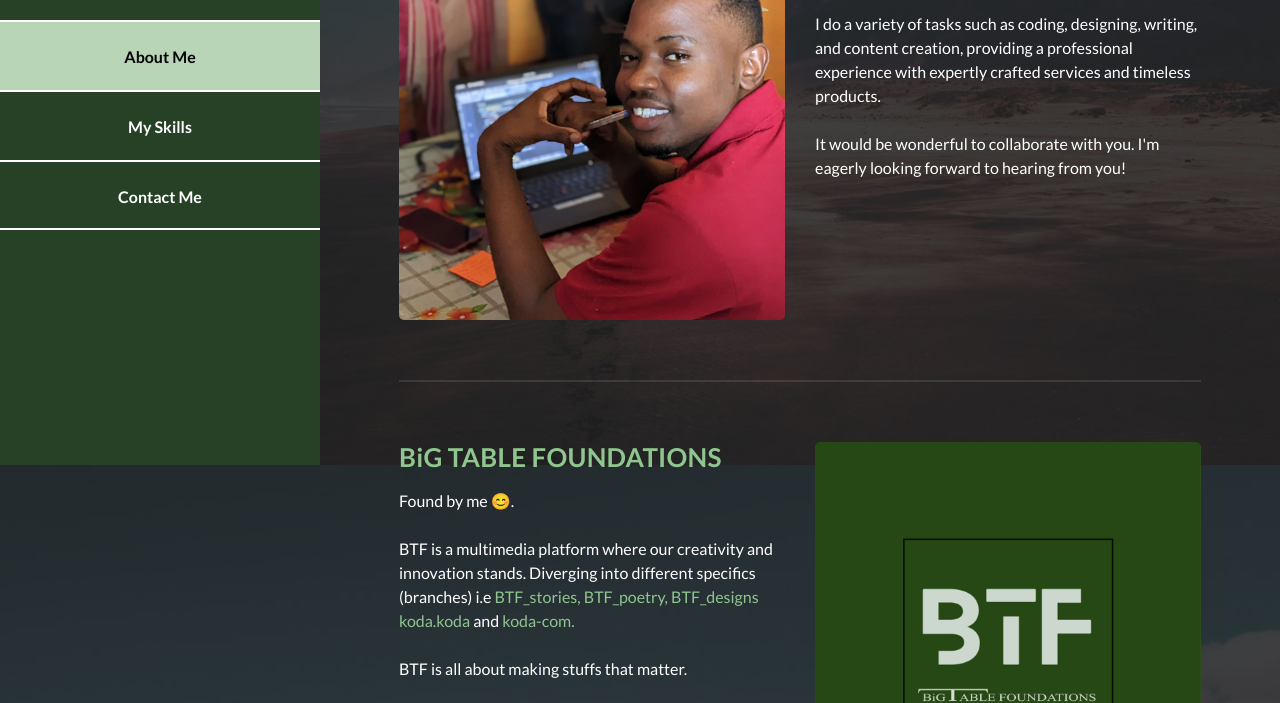
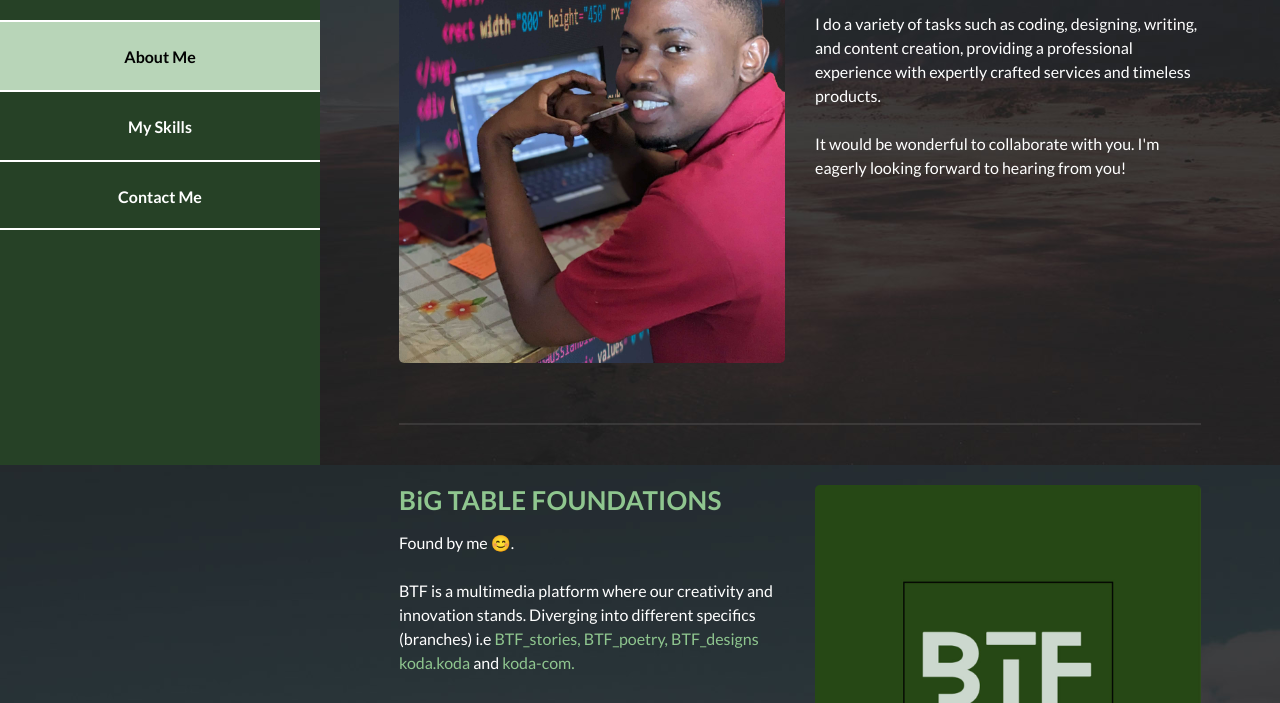
Before and after one commit to DaviesAmedeus/portifolio, a plain HTML site: page index.html in a window 1280 px wide. Shown: the part 335-1038 px from the top of the page. Drawn offline with Linux system fonts and the light colour scheme; a web font is replaced by a local one.

Commit message:
Update the davies.jpg image

```diff
--- a/index.html
+++ b/index.html
@@ -94,7 +94,7 @@
             <div class="row">
               <div class="col-md-6">
                 <div class="left-image">
-                  <img src="assets/images/davies1.png" alt="" />
+                  <img src="assets/images/davies.jpg" alt="" />
                 </div>
               </div>
               <div class="col-md-6">
```
